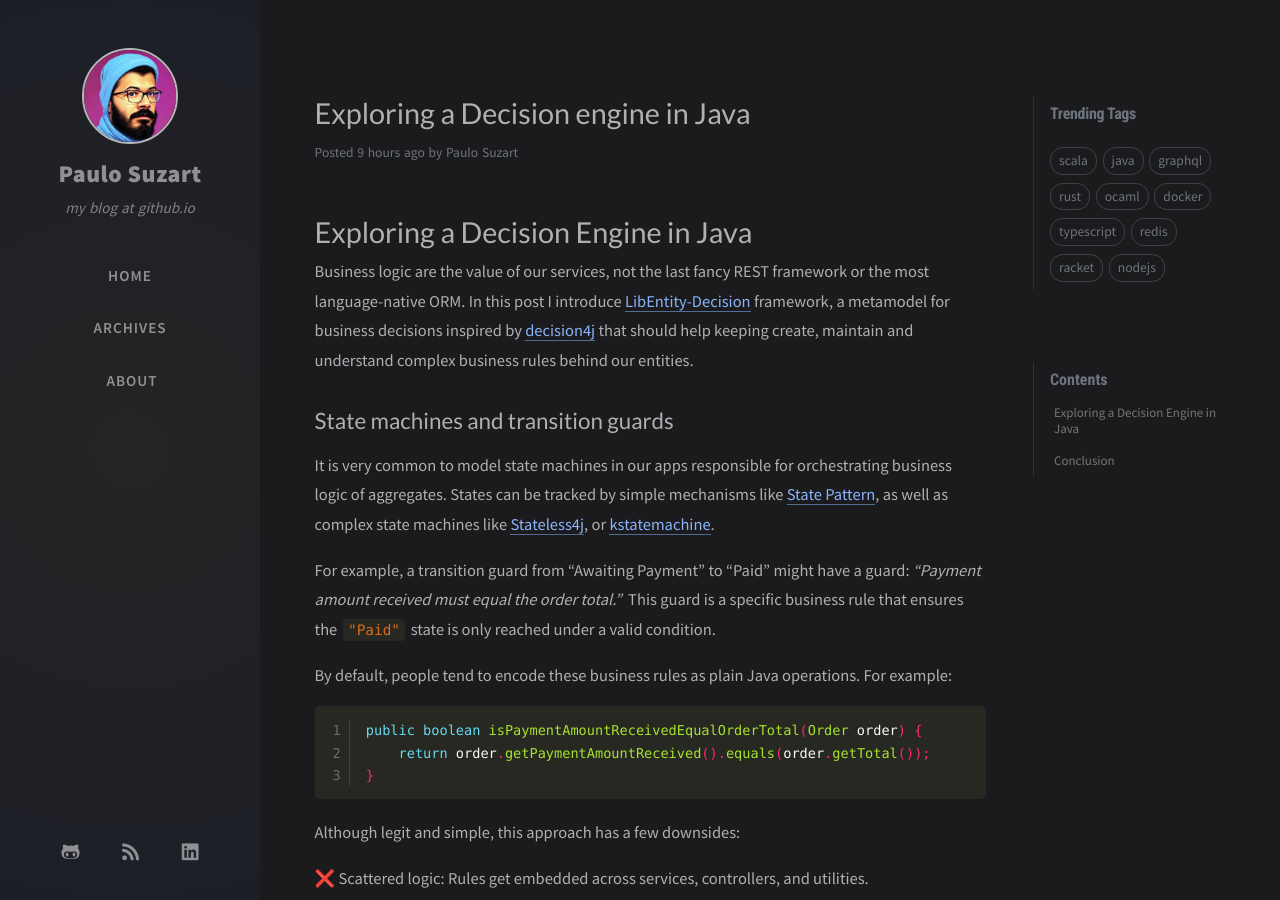
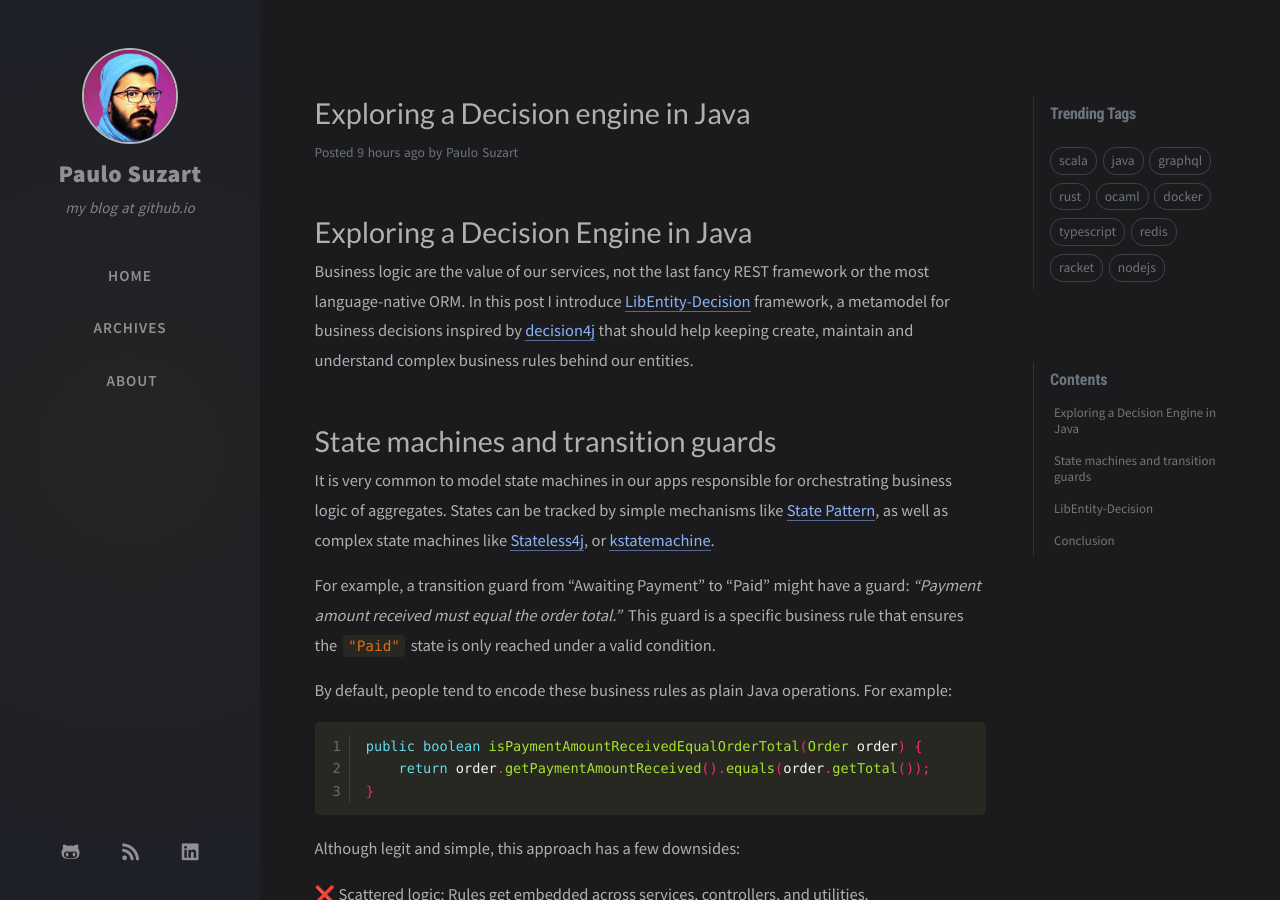
Before and after one commit to paulosuzart/paulosuzart.github.io, a Jekyll site: the page built from _posts/2025-05-22-lib-entity-decision.md, in a window 1280 px wide and 900 px high. Built offline with Jekyll 4.4.1, drawn with Linux system fonts in a browser that asks for light colours; nearby versions of some CDN libraries; comment, search, counter and statistics services are not loaded.

Commit message:
edit headers

```diff
--- a/_posts/2025-05-22-lib-entity-decision.md
+++ b/_posts/2025-05-22-lib-entity-decision.md
@@ -11,7 +11,8 @@ tags: [java]
 Business logic are the value of our services, not the last fancy REST framework or the most language-native ORM. In this post I introduce [LibEntity-Decision](https://paulosuzart.github.io/lib-entity-doc/integrations/decision/) framework, a metamodel for business decisions inspired by [decision4j](https://github.com/decision4j/decision4j) that should help keeping create, maintain and understand complex business rules behind our entities.
 
 <!-- more -->
-## State machines and transition guards
+
+# State machines and transition guards
 
 It is very common to model state machines in our apps responsible for orchestrating business logic of aggregates. States can be tracked by simple mechanisms like [State Pattern](https://refactoring.guru/design-patterns/state/java/example), as well as complex state machines like [Stateless4j](https://github.com/stateless4j/stateless4j), or [kstatemachine](https://github.com/KStateMachine/kstatemachine).
 
@@ -56,7 +57,7 @@ What if we could encode these business rules in a way look like this:
 
 ✅ Composable matchers: Clean, reusable, and composable rule conditions like `isPresent()`, `in(...)`, `gt(...)`, etc.
 
-## LibEntity-Decision
+# LibEntity-Decision
 
 `LibEntity Decision` is part of `LibEntity` framework. A work in progress in the fields of metamodels for aggregates and business rules. From the doc:
 
```
